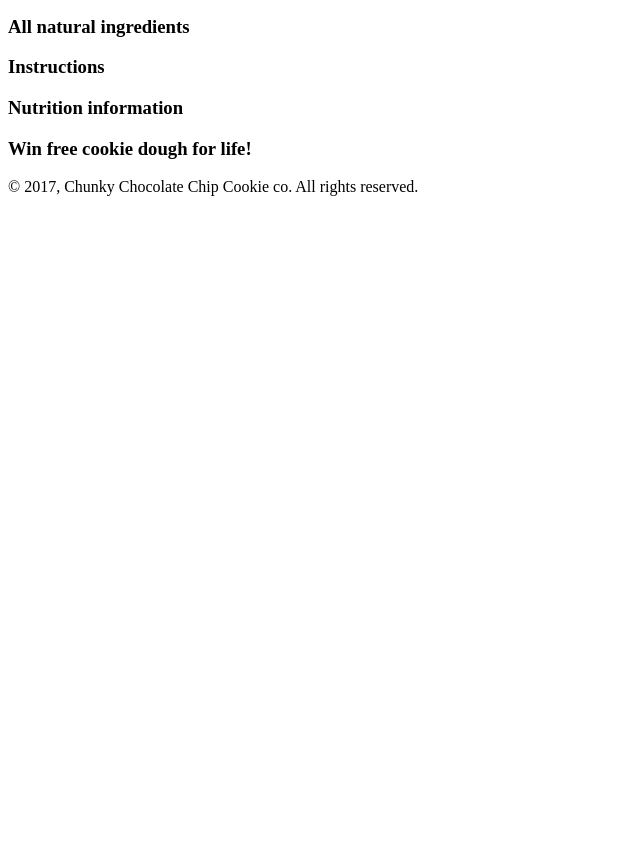
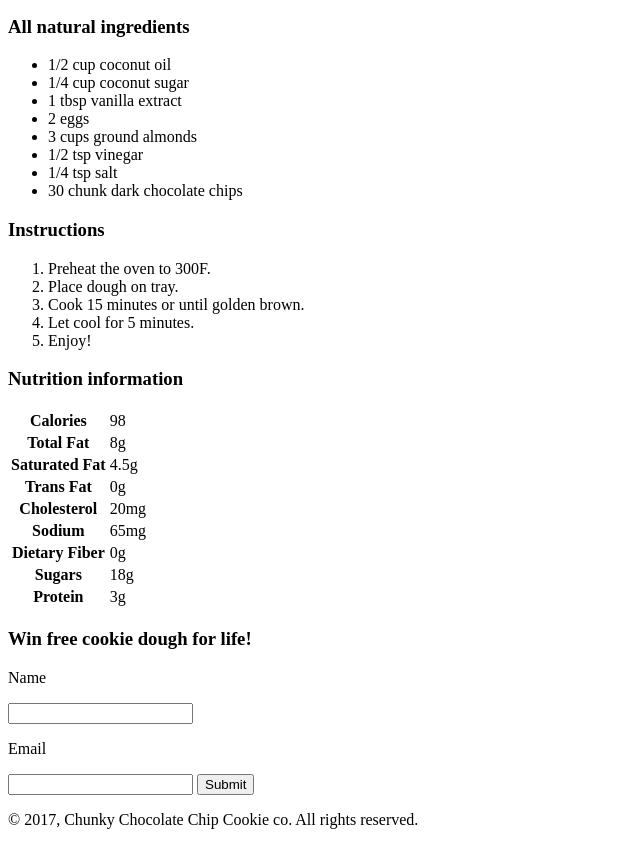
Before and after one commit to veeti-kolehmainen/school, a plain HTML site: page school html/index.html in a window 1280 px wide. Shown: the part 434-1279 px from the top of the page, without its empty margins (0-640 px from the left). Before the commit the page ends 800 px from the top, so only its background shows below. Drawn offline with Linux system fonts and the light colour scheme.

Commit message:
Update index.html

```diff
--- a/school html/index.html
+++ b/school html/index.html
@@ -10,15 +10,88 @@
       <a href="#" target="_blank">Contact</a>
       <a href="#" target="_blank">Purchase</a>
     </nav>
+    <div>
       <h1>Chunky Chocolate Chip Cookie<br> Dough Co.</h1>
       <p>"The best chunky chocolate chip cookie dough in the world!"</p>
-    <a href="http://pngimg.com/download/13678" target="_blank">
+      <<a href="http://pngimg.com/download/13678" target="_blank">
         <img src="http://pngimg.com/uploads/cookie/cookie_PNG13678.png" alt="A giant chunky chocolate chip cookie." height="250px" width="">
       </a>
+    </div>
+    <div>
       <h3>All natural ingredients</h3>
+      <ul>
+        <li>1/2 cup coconut oil</li>
+        <li>1/4 cup coconut sugar</li>
+        <li>1 tbsp vanilla extract</li>
+        <li>2 eggs</li>
+        <li>3 cups ground almonds</li>
+        <li>1/2 tsp vinegar</li>
+        <li>1/4 tsp salt</li>
+        <li>30 chunk dark chocolate chips</li>
+      </ul>
+    </div>
+    <div>
       <h3>Instructions</h3>
+      <ol>
+        <li>Preheat the oven to 300F.</li>
+        <li>Place dough on tray.</li>
+        <li>Cook 15 minutes or until golden brown.</li>
+        <li>Let cool for 5 minutes.</li>
+        <li>Enjoy!</li>
+      </ol>
+    </div>
+    <div>
+      <!-- This nutrition information is from 2017 -->
       <h3>Nutrition information</h3>
+      <table>
+        <tr>
+          <th>Calories</th>
+          <td>98</td>
+        </tr>
+        <tr>
+          <th>Total Fat</th>
+          <td>8g</td>
+        </tr>
+        <tr>
+          <th>Saturated Fat</th>
+          <td>4.5g</td>
+        </tr>
+        <tr>
+          <th>Trans Fat</th>
+          <td>0g</td>
+        </tr>
+        <tr>
+          <th>Cholesterol</th>
+          <td>20mg</td>
+        </tr>
+        <tr>
+          <th>Sodium</th>
+          <td>65mg</td>
+        </tr>
+        <tr>
+          <th>Dietary Fiber</th>
+          <td>0g</td>
+        </tr>
+        <tr>
+          <th>Sugars</th>
+          <td>18g</td>
+        </tr>
+        <tr>
+          <th>Protein</th>
+          <td>3g</td>
+        </tr>
+      </table>
+    </div>
+    <div>
       <h3>Win free cookie dough for life!</h3>
+      <form>
+        <p>Name</p>
+        <input type="text" name="name">
+        <p>Email</p>
+        <input type="text" name="email">
+        <input type="submit">
+      </form>
+    </div>
     <footer>
       <p>© 2017, Chunky Chocolate Chip Cookie co. All rights reserved.</p>
     </footer>
```
Lines whose indentation alone changed are shown as unchanged.
